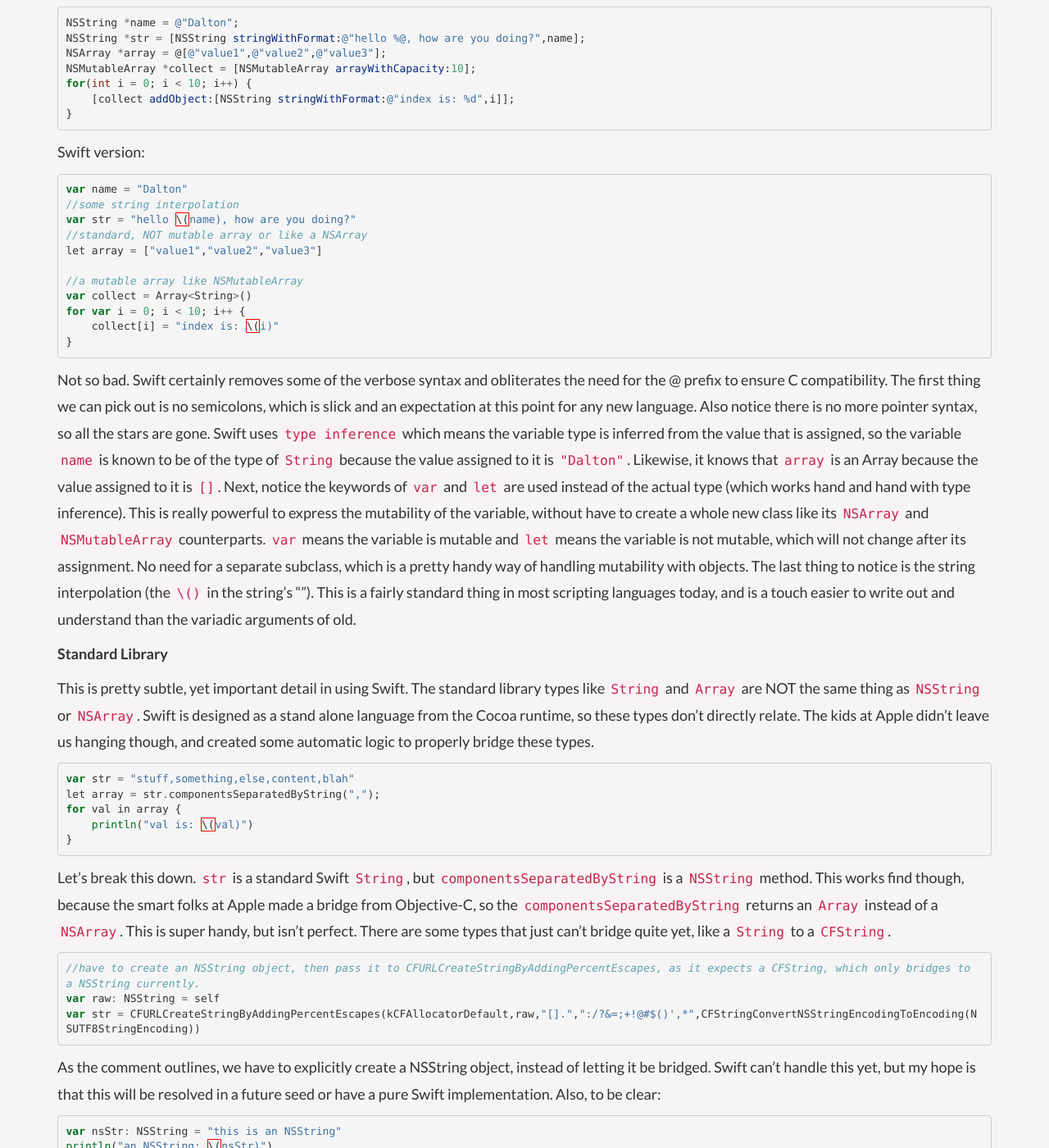
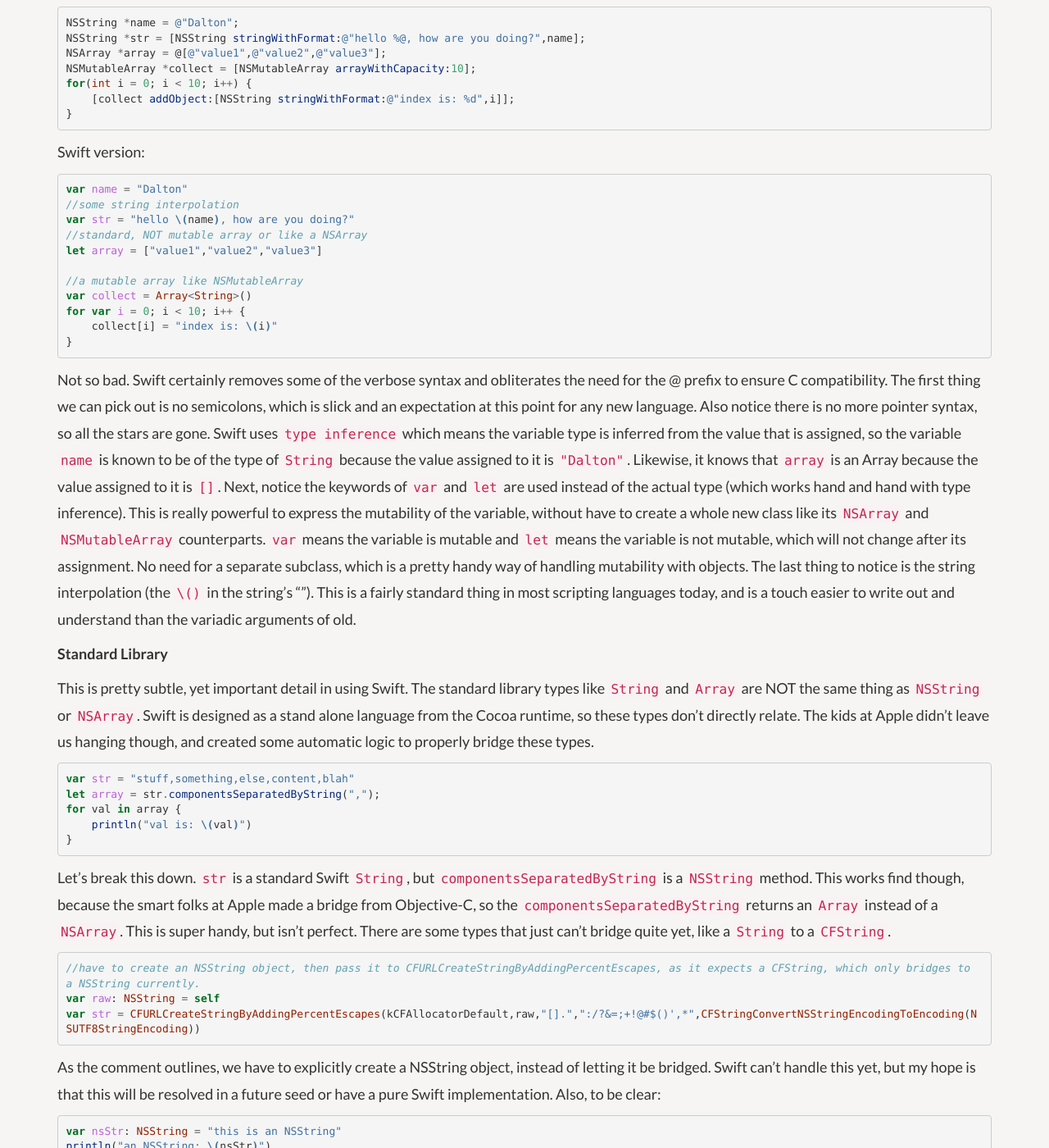
Before and after one commit to BasementKrew/revelation.io, a Jekyll site: the page built from _posts/2014-06-08-submerged-into-swift.markdown, in a window 1280 px wide and 1400 px high, scrolled down 727 px. Shown: the whole window at 82% size. Built offline with Jekyll 4.4.1, drawn with Linux system fonts in a browser that asks for light colours; Markdown is read by kramdown in place of the engine named in the settings; some of the changed text lies outside the part shown.

Commit message:
swift highlighting & analytics

````diff
--- a/_posts/2014-06-08-submerged-into-swift.markdown
+++ b/_posts/2014-06-08-submerged-into-swift.markdown
@@ -27,7 +27,7 @@
 
 Swift version:
 
-```go
+```swift
 var name = "Dalton"
 //some string interpolation
 var str = "hello \(name), how are you doing?"
@@ -47,7 +47,7 @@
 
 This is pretty subtle, yet important detail in using Swift. The standard library types like `String` and `Array` are NOT the same thing as `NSString` or `NSArray`. Swift is designed as a stand alone language from the Cocoa runtime, so these types don't directly relate. The kids at Apple didn't leave us hanging though, and created some automatic logic to properly bridge these types.
 
-```go
+```swift
 var str = "stuff,something,else,content,blah"
 let array = str.componentsSeparatedByString(",");
 for val in array {
@@ -57,7 +57,7 @@
 
 Let's break this down. `str` is a standard Swift `String`, but `componentsSeparatedByString` is a `NSString` method. This works find though, because the smart folks at Apple made a bridge from Objective-C, so the `componentsSeparatedByString` returns an `Array` instead of a `NSArray`. This is super handy, but isn't perfect. There are some types that just can't bridge quite yet, like a `String` to a `CFString`.
 
-```go
+```swift
 //have to create an NSString object, then pass it to CFURLCreateStringByAddingPercentEscapes, as it expects a CFString, which only bridges to a NSString currently.
 var raw: NSString = self
 var str = CFURLCreateStringByAddingPercentEscapes(kCFAllocatorDefault,raw,"[].",":/?&=;+!@#$()',*",CFStringConvertNSStringEncodingToEncoding(NSUTF8StringEncoding))
@@ -65,7 +65,7 @@
 
 As the comment outlines, we have to explicitly create a NSString object, instead of letting it be bridged. Swift can't handle this yet, but my hope is that this will be resolved in a future seed or have a pure Swift implementation. Also, to be clear:
 
-```go
+```swift
 var nsStr: NSString = "this is an NSString"
 println("an NSString: \(nsStr)")
 ```
@@ -75,7 +75,7 @@
 
 **Generics**
 
-```go
+```swift
 var collect = Array<String>()
 var dict = Dictionary<String,AnyObject>()
 collect[0] = "hello"
@@ -96,7 +96,7 @@
 
 Functions in Swift are much like functions in Go.
 
-```go
+```swift
 func doWork(parameters: Dictionary<String,AnyObject>, name: String) -> (String,String) {
 //do stuff
 }
@@ -108,7 +108,7 @@
 
 Closures are pretty close to what Objective-C people know as blocks. There is some different syntax as it is a Swift function versus a block.
 
-```go
+```swift
 func run(parameters: Dictionary<String,AnyObject>!, success:((AnyObject?) -> Void)!, failure:((NSError) -> Void)!) {
 //do stuff
 }
@@ -124,7 +124,7 @@
 
 That is some closure joy right there. The second parameter declared `((AnyObject?) -> Void)!` is the success closure, which is the same as a block that would be called when the method completed successfully. This syntax means we expect AnyObject as the parameter type and the return type to be void. We call this method with some interesting syntax:
 
-```go
+```swift
 {(response: AnyObject?) -> Void in
   println("success")
 }
````
Also changed, not shown: _layouts/default.html (+9 -0 lines).
